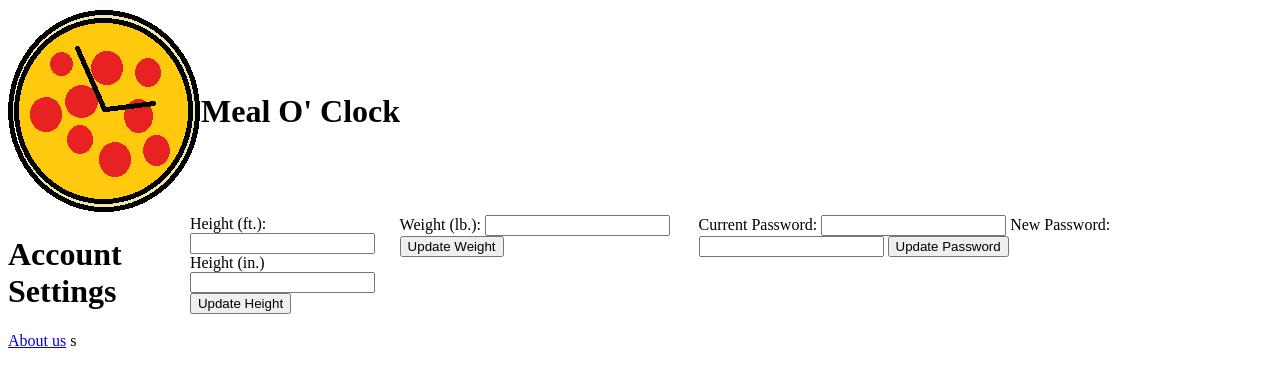
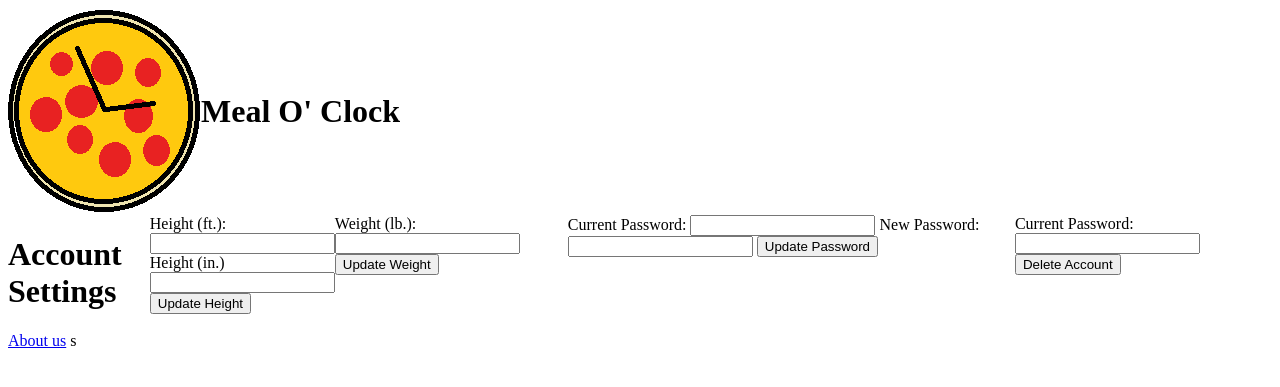
Before and after one commit to AviUB/CSE442-Project, a Python web app: template templates/profile.html in a window 1280 px wide. Shown: the top 387 px of the page. Run offline with Jinja, Linux system fonts and the light colour scheme; the template is opened without the code that fills it, so the values that code supplies are empty.

Commit message:
added delete profile button

```diff
--- a/templates/profile.html
+++ b/templates/profile.html
@@ -29,5 +29,13 @@
         <input id="new_pw" type="text" minlength=8, name="new_pw">
         <input type="submit" value="Update Password">
     </form>
+
+    <form action="/profile" method="delete">
+        <input value="password" name="type" type="hidden">
+        <label for="current_pw">Current Password:</label>
+        <input id="current_pw" type="text" minlength=8, name="current_pw">
+        <input type="submit" value="Delete Account">
+    </form>
+
 </div>
 {% endblock %}
```
Also changed, not shown: server.py (+13 -0 lines).
